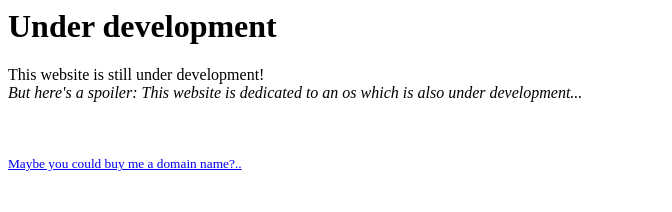
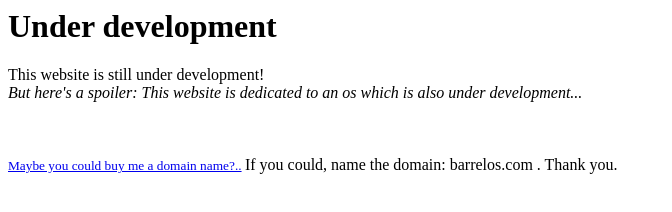
Before and after one commit to RockZombie123/myweb, a plain HTML site: page index.html in a window 1280 px wide. Shown: the whole page, without its empty margins (0-672 px from the left). Drawn offline with Linux system fonts and the light colour scheme.

Commit message:
Update index.html

```diff
--- a/index.html
+++ b/index.html
@@ -5,3 +5,4 @@ This website is still under development! <br>
 <br>
 <br>
 <small><a href="https://godaddy.com/">Maybe you could buy me a domain name?..</a>
+</small> If you could, name the domain: barrelos.com . Thank you. </small>
```
